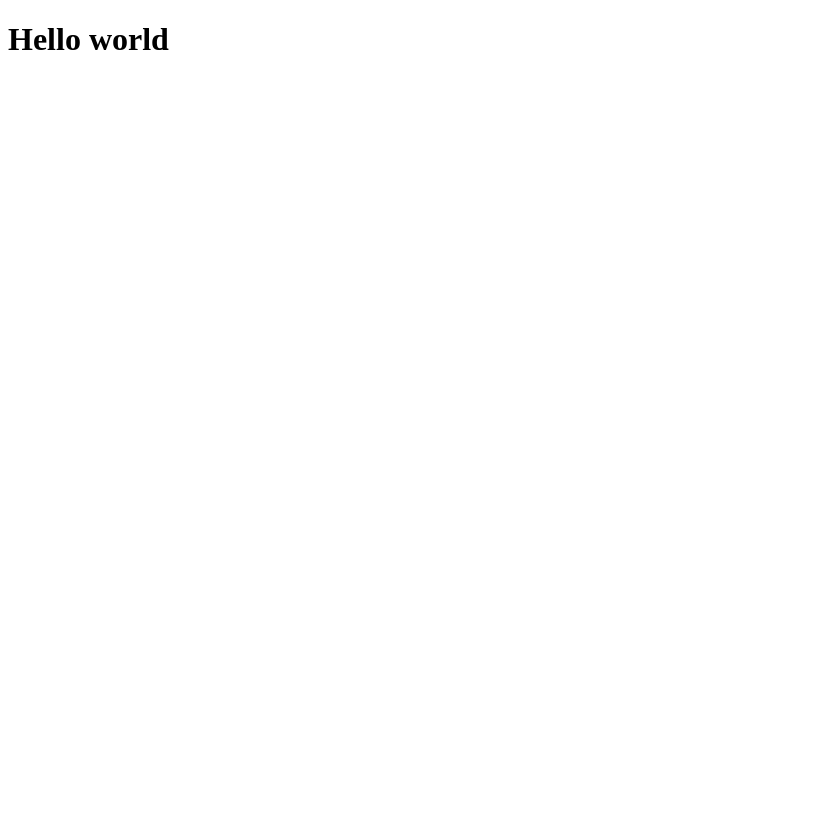
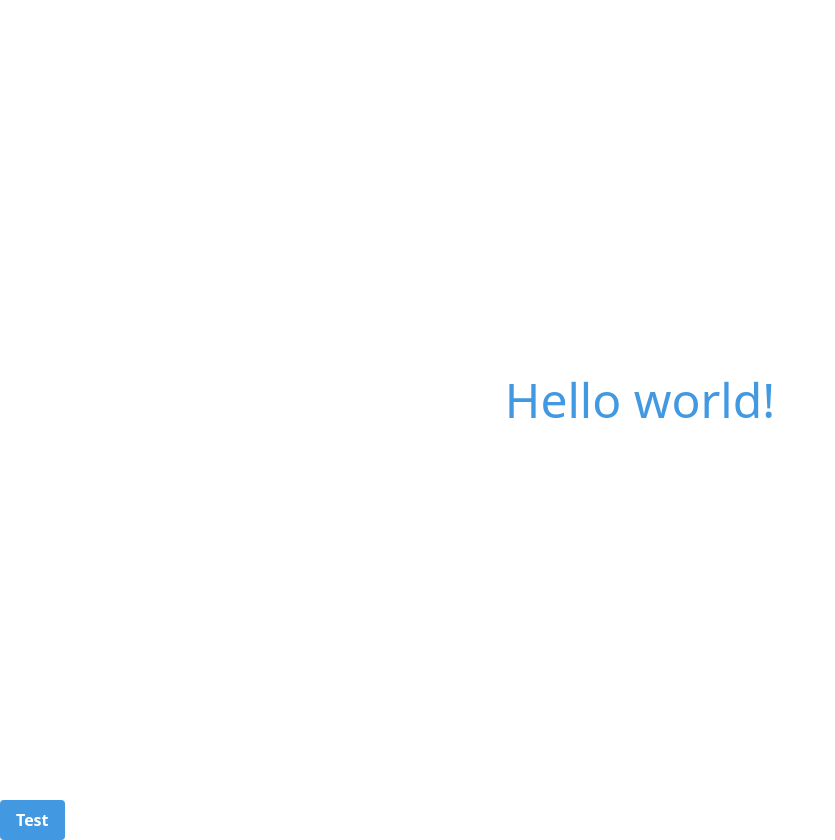
Before and after one commit to sasatatar/github-api-explorer, a React (Vite) app: page / in a window 1280 px wide. Shown: the whole page, without its empty margins (0-835 px from the left). Before the commit the page ends 800 px from the top, so only its background shows below. Built offline with nearby package versions, Linux system fonts and the light colour scheme.

Commit message:
Setup tailwind and build script

```diff
--- /dev/null
+++ b/postcss.config.js
@@ -0,0 +1,31 @@
+const purgecss = require('@fullhuman/postcss-purgecss')({
+
+    // Specify the paths to all of the template files in your project
+    content: [
+        './src/**/*.html',
+        './src/**/*.tsx',
+        // etc.
+    ],
+
+    // This is the function used to extract class names from your templates
+    defaultExtractor: content => {
+        // Capture as liberally as possible, including things like `h-(screen-1.5)`
+        const broadMatches = content.match(/[^<>"'`\s]*[^<>"'`\s:]/g) || []
+
+        // Capture classes within other delimiters like .block(class="w-1/2") in Pug
+        const innerMatches = content.match(/[^<>"'`\s.()]*[^<>"'`\s.():]/g) || []
+
+        return broadMatches.concat(innerMatches)
+    }
+})
+
+module.exports = {
+    plugins: [
+        require('tailwindcss'),
+        require('autoprefixer'),
+        // if building for production, perform purging
+        ...process.env.NODE_ENV === 'production'
+            ? [purgecss]
+            : []
+    ]
+}
--- /dev/null
+++ b/src/assets/css/styles.css
@@ -0,0 +1,18 @@
+/* purgecss start ignore */
+@tailwind base;
+@tailwind components;
+/* purgecss end ignore */
+
+.btn {
+    @apply font-bold py-2 px-4 rounded;
+}
+
+.btn-blue {
+    @apply bg-blue-500 text-white;
+}
+
+.btn-blue:hover {
+    @apply bg-blue-700;
+}
+
+@tailwind utilities;
--- a/src/index.html
+++ b/src/index.html
@@ -3,6 +3,7 @@
     <head>
         <meta charset="UTF-8">
         <title>Github explorer</title>
+        <link href="./assets/css/styles.css" rel="stylesheet" />
     </head>
     <body>
         <div id="root"></div>
--- a/src/index.tsx
+++ b/src/index.tsx
@@ -3,7 +3,12 @@ import { render } from 'react-dom';
 
 const Application: React.FC<{}> = () => {
     return (
-        <h1>Hello world</h1>
+        <div>
+            <div className="min-h-screen flex items-center justify-center">
+                <h1 className="text-5xl text-blue-500 font-sans">Hello world!</h1>
+            </div>
+            <button className="btn btn-blue">Test</button>
+        </div>
     )
 };
 
--- /dev/null
+++ b/tailwind.config.js
@@ -0,0 +1,9 @@
+module.exports = {
+  // purging is setup manually in postcss.config.js
+  purge: false,
+  theme: {
+    extend: {},
+  },
+  variants: {},
+  plugins: [],
+}
```
Also changed, not shown: package.json (+7 -2 lines), 1 other file (tests, documents, lock files or other folders).
